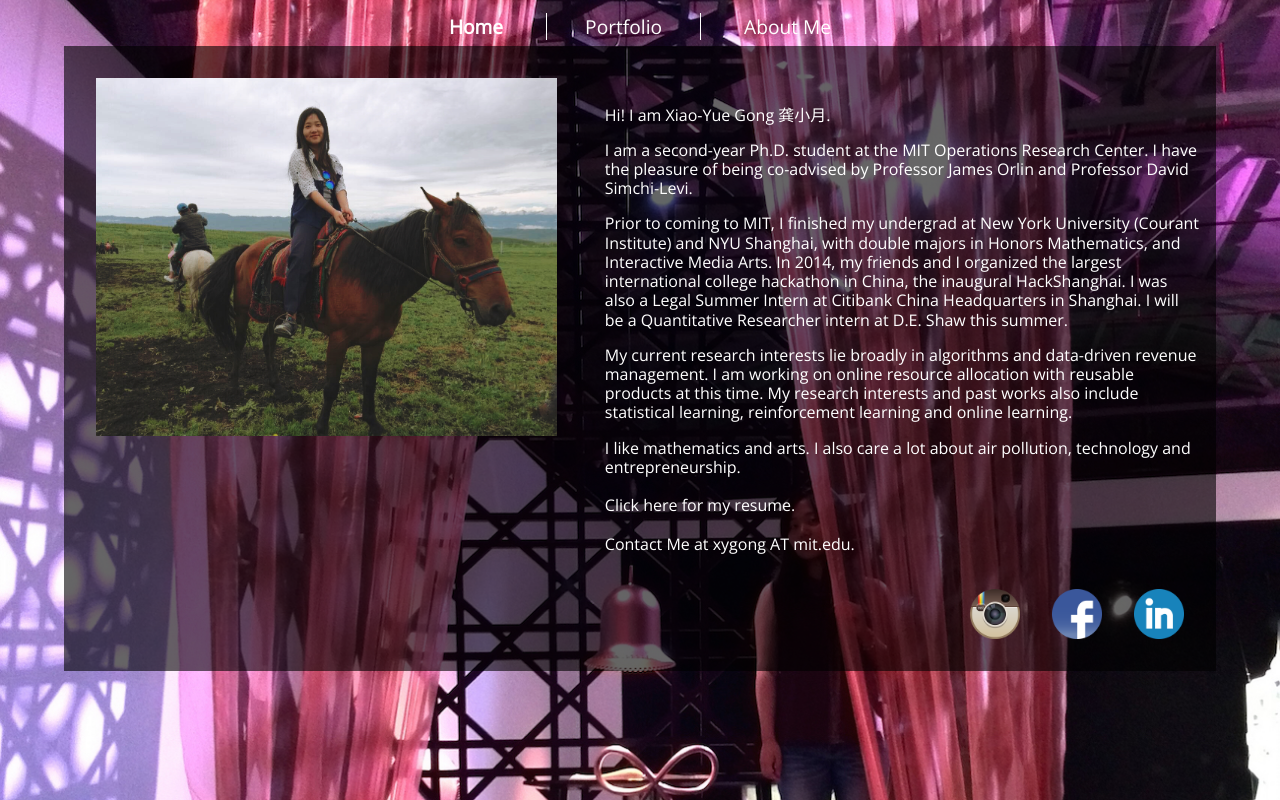
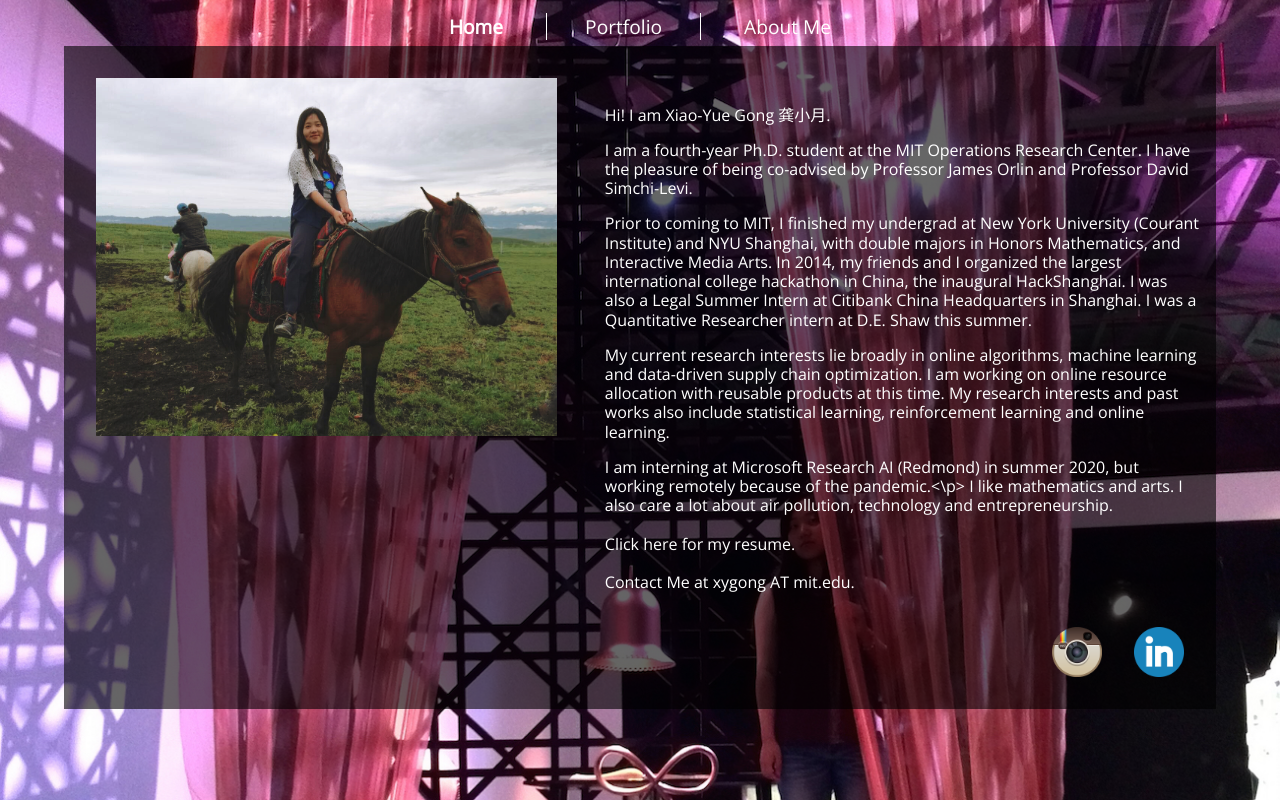
Before and after one commit to xiaoyuegong/xiaoyuegong.github.io, a plain HTML site: page cv.html in a window 1280 px wide. Drawn offline with nearby package versions, Linux system fonts and the light colour scheme.

Commit message:
Update cv.html

```diff
--- a/cv.html
+++ b/cv.html
@@ -36,12 +36,13 @@
 </br>
 		<h4>Hi! I am Xiao-Yue Gong 龚小月.
 
-<p>I am a second-year Ph.D. student at the <a href="https://orc.mit.edu/">MIT Operations Research Center</a>. I have the pleasure of being co-advised by <a href="https://en.wikipedia.org/wiki/James_B._Orlin">Professor James Orlin</a> and <a href="http://slevi1.mit.edu/">Professor David Simchi-Levi</a>.</p>
+<p>I am a fourth-year Ph.D. student at the <a href="https://orc.mit.edu/">MIT Operations Research Center</a>. I have the pleasure of being co-advised by <a href="https://en.wikipedia.org/wiki/James_B._Orlin">Professor James Orlin</a> and <a href="http://slevi1.mit.edu/">Professor David Simchi-Levi</a>.</p>
 
-      <p>Prior to coming to MIT, I finished my undergrad at <a href="https://cims.nyu.edu/">New York University (Courant Institute)</a> and <a href="https://shanghai.nyu.edu/">NYU Shanghai</a>, with double majors in Honors Mathematics, and Interactive Media Arts. In 2014, my friends and I organized the largest international college hackathon in China, the inaugural <a href="http://2014.hackshanghai.com/">HackShanghai</a>. I was also a Legal Summer Intern at <a href="https://www.citibank.com.cn/sim/index.htm">Citibank China Headquarters</a> in Shanghai. I will be a Quantitative Researcher intern at <a href="https://www.deshaw.com/">D.E. Shaw</a> this summer.</p>
+      <p>Prior to coming to MIT, I finished my undergrad at <a href="https://cims.nyu.edu/">New York University (Courant Institute)</a> and <a href="https://shanghai.nyu.edu/">NYU Shanghai</a>, with double majors in Honors Mathematics, and Interactive Media Arts. In 2014, my friends and I organized the largest international college hackathon in China, the inaugural <a href="http://2014.hackshanghai.com/">HackShanghai</a>. I was also a Legal Summer Intern at <a href="https://www.citibank.com.cn/sim/index.htm">Citibank China Headquarters</a> in Shanghai. I was a Quantitative Researcher intern at <a href="https://www.deshaw.com/">D.E. Shaw</a> this summer.</p>
 
-      <p> My current research interests lie broadly in algorithms and data-driven revenue management. I am working on online resource allocation with reusable products at this time. My research interests and past works also include statistical learning, reinforcement learning and online learning.</p>
+      <p> My current research interests lie broadly in online algorithms, machine learning and data-driven supply chain optimization. I am working on online resource allocation with reusable products at this time. My research interests and past works also include statistical learning, reinforcement learning and online learning.</p>
 
+<p> I am interning at Microsoft Research AI (Redmond) in summer 2020, but working remotely because of the pandemic.<\p>
 			I like mathematics and arts. I also care a lot about air pollution, technology and entrepreneurship.
         </br>
 </br>
@@ -54,7 +55,6 @@ Contact Me at xygong AT mit.edu.
  	</br>
 
 		<a href="https://linkedin.com/in/xiaoyuegong"><img src="images/lk.png" height="50px"></a>
-		<a href="https://www.facebook.com/xiaoyuehaydee"><img src="images/fb.png" height="50px"></a>
 		<a href="https://www.instagram.com/xiaoyuegong/"><img src="images/insta.png" height="50px"></a>
 
 </h4>
```
